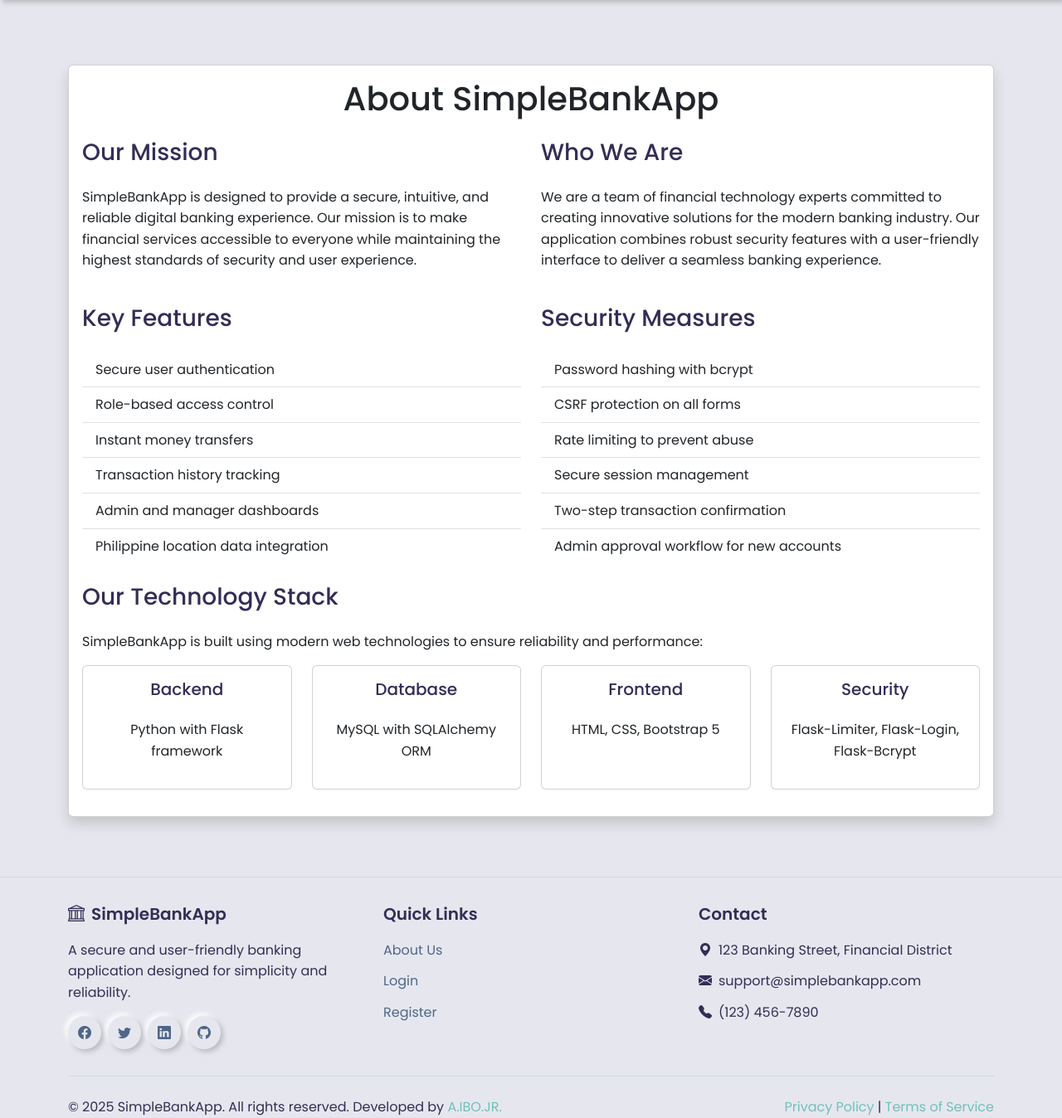
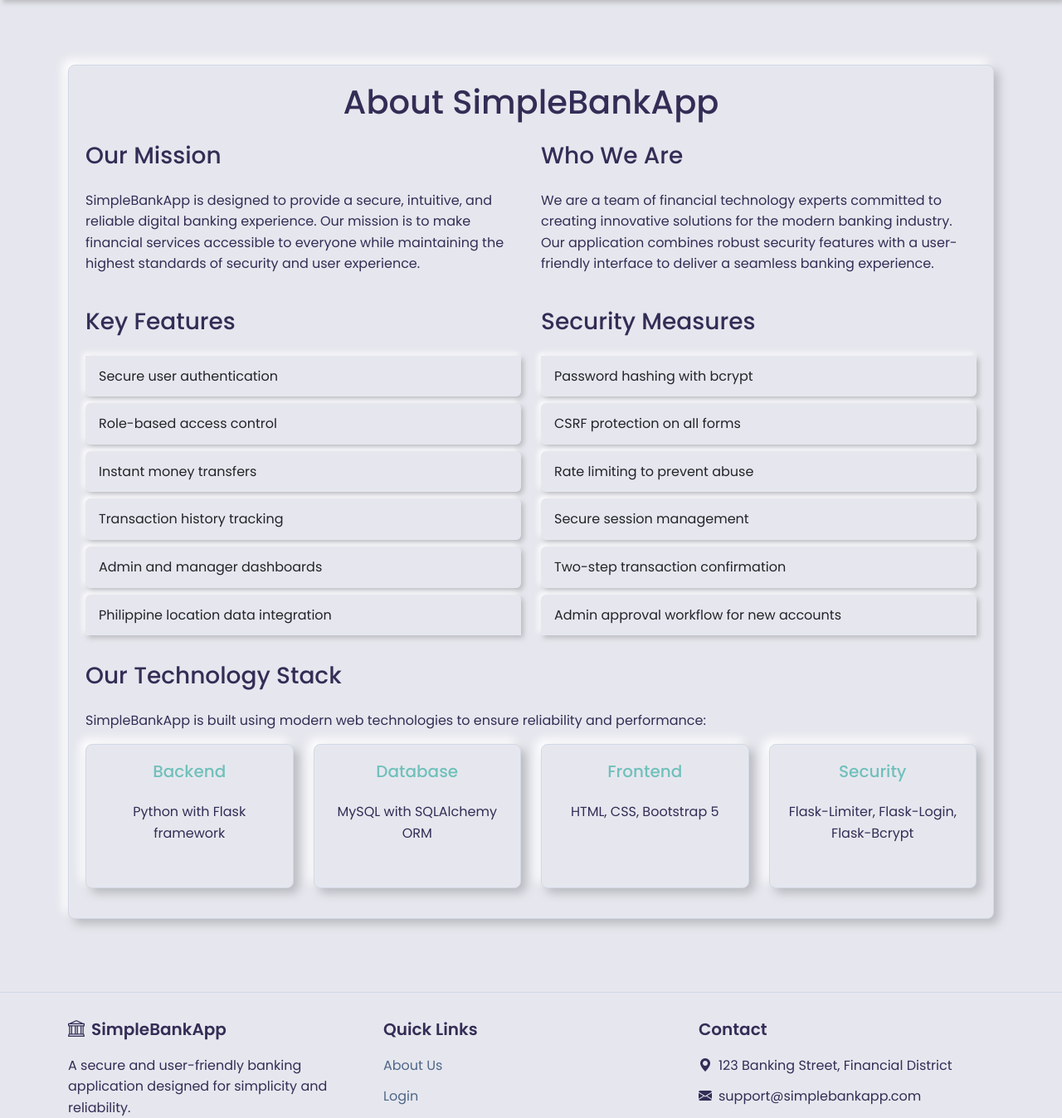
Before and after one commit to CSPC-BSCS-3B/CSEC_322_FINAL_PROJECT, a Flask app: page /about in a window 1280 px wide. Shown: the part 74-1422 px from the top of the page at 83% size. Run offline with Flask 3, Linux system fonts and the light colour scheme; parts of the project's set-up code (start-up, migrations or seed data) failed here and were passed over; some libraries are stand-ins or nearby versions.

Commit message:
Adds neumorphic UI styles and updates about page design
Introduces neumorphic card and list CSS classes for a modernized, visually cohesive interface. Refactors the about page to utilize new neumorphic elements, enhancing the presentation of features, security measures, and technology stack. Improves overall aesthetics and consistency with an updated design approach.

```diff
--- a/static/css/neumorphism.css
+++ b/static/css/neumorphism.css
@@ -236,6 +236,113 @@ a:hover {
   box-shadow: var(--neu-shadow-inset);
 }
 
+/* Neumorphic List */
+.neu-list {
+  background-color: transparent;
+}
+
+.neu-list-item {
+  background-color: var(--neu-bg);
+  border: none;
+  border-radius: var(--neu-radius-sm);
+  margin-bottom: 0.5rem;
+  padding: 0.75rem 1rem;
+  transition: all 0.3s ease;
+  box-shadow: var(--neu-shadow-small);
+}
+
+.neu-list-item:hover {
+  transform: translateY(-2px);
+  box-shadow: var(--neu-shadow);
+}
+
+/* Small card variant for tech stack */
+.neu-card-small {
+  background-color: var(--neu-bg);
+  border: none;
+  border-radius: var(--neu-radius);
+  box-shadow: var(--neu-shadow);
+  transition: all 0.3s ease;
+  padding: 0.5rem;
+}
+
+.neu-card-small:hover {
+  transform: translateY(-3px);
+  box-shadow: var(--neu-shadow-large);
+}
+
+.neu-text-primary {
+  color: var(--neu-dark);
+}
+
+.neu-text-accent {
+  color: var(--neu-accent);
+}
+
+/* Neumorphic Card - Updated with border */
+.neu-card {
+  background-color: var(--neu-bg);
+  border: 1px solid var(--neu-bg-darker);
+  border-radius: var(--neu-radius);
+  box-shadow: var(--neu-shadow);
+  transition: all 0.3s ease;
+  margin-bottom: 1.5rem; /* Match Bootstrap card margin */
+}
+
+.neu-card:hover {
+  transform: translateY(-2px);
+  box-shadow: var(--neu-shadow-md);
+}
+
+.neu-card .card-header {
+  background-color: rgba(0, 0, 0, 0.03); /* Match Bootstrap card header bg */
+  border-bottom: 1px solid var(--neu-bg-darker);
+  padding: 0.75rem 1.25rem; /* Match Bootstrap card header padding */
+}
+
+.neu-card .card-body {
+  padding: 1.25rem; /* Match Bootstrap card body padding */
+}
+
+.neu-card .card-footer {
+  background-color: rgba(0, 0, 0, 0.03);
+  border-top: 1px solid var(--neu-bg-darker);
+  padding: 0.75rem 1.25rem;
+}
+
+/* Bootstrap-Compatible Card */
+.bootstrap-card-neu {
+  position: relative;
+  display: flex;
+  flex-direction: column;
+  min-width: 0;
+  word-wrap: break-word;
+  background-color: var(--neu-bg);
+  background-clip: border-box;
+  border: 1px solid var(--neu-bg-darker);
+  border-radius: var(--neu-radius);
+  box-shadow: var(--neu-shadow);
+  margin-bottom: 1rem;
+}
+
+.bootstrap-card-neu > .card-header {
+  background-color: rgba(0, 0, 0, 0.03);
+  border-bottom: 1px solid var(--neu-bg-darker);
+  padding: 0.75rem 1.25rem;
+  margin-bottom: 0;
+}
+
+.bootstrap-card-neu > .card-body {
+  flex: 1 1 auto;
+  padding: 1.25rem;
+}
+
+.bootstrap-card-neu > .card-footer {
+  background-color: rgba(0, 0, 0, 0.03);
+  border-top: 1px solid var(--neu-bg-darker);
+  padding: 0.75rem 1.25rem;
+}
+
 /* Responsive adjustments */
 @media (max-width: 768px) {
   .neu-navbar .nav-link {
--- a/templates/about.html
+++ b/templates/about.html
@@ -2,79 +2,79 @@
 
 {% block content %}
 <div class="container py-5">
-    <div class="card shadow">
+    <div class="bootstrap-card-neu">
         <div class="card-body">
-            <h1 class="card-title text-center mb-4">About SimpleBankApp</h1>
+            <h1 class="card-title text-center mb-4 neu-text-primary">About SimpleBankApp</h1>
 
             <div class="row mb-4">
                 <div class="col-md-6">
-                    <h3>Our Mission</h3>
+                    <h3 class="neu-text-primary">Our Mission</h3>
                     <p>SimpleBankApp is designed to provide a secure, intuitive, and reliable digital banking experience. Our mission is to make financial services accessible to everyone while maintaining the highest standards of security and user experience.</p>
                 </div>
                 <div class="col-md-6">
-                    <h3>Who We Are</h3>
+                    <h3 class="neu-text-primary">Who We Are</h3>
                     <p>We are a team of financial technology experts committed to creating innovative solutions for the modern banking industry. Our application combines robust security features with a user-friendly interface to deliver a seamless banking experience.</p>
                 </div>
             </div>
 
             <div class="row mb-4">
                 <div class="col-md-6">
-                    <h3>Key Features</h3>
-                    <ul class="list-group list-group-flush">
-                        <li class="list-group-item">Secure user authentication</li>
-                        <li class="list-group-item">Role-based access control</li>
-                        <li class="list-group-item">Instant money transfers</li>
-                        <li class="list-group-item">Transaction history tracking</li>
-                        <li class="list-group-item">Admin and manager dashboards</li>
-                        <li class="list-group-item">Philippine location data integration</li>
+                    <h3 class="neu-text-primary">Key Features</h3>
+                    <ul class="list-group list-group-flush neu-list">
+                        <li class="list-group-item neu-list-item">Secure user authentication</li>
+                        <li class="list-group-item neu-list-item">Role-based access control</li>
+                        <li class="list-group-item neu-list-item">Instant money transfers</li>
+                        <li class="list-group-item neu-list-item">Transaction history tracking</li>
+                        <li class="list-group-item neu-list-item">Admin and manager dashboards</li>
+                        <li class="list-group-item neu-list-item">Philippine location data integration</li>
                     </ul>
                 </div>
                 <div class="col-md-6">
-                    <h3>Security Measures</h3>
-                    <ul class="list-group list-group-flush">
-                        <li class="list-group-item">Password hashing with bcrypt</li>
-                        <li class="list-group-item">CSRF protection on all forms</li>
-                        <li class="list-group-item">Rate limiting to prevent abuse</li>
-                        <li class="list-group-item">Secure session management</li>
-                        <li class="list-group-item">Two-step transaction confirmation</li>
-                        <li class="list-group-item">Admin approval workflow for new accounts</li>
+                    <h3 class="neu-text-primary">Security Measures</h3>
+                    <ul class="list-group list-group-flush neu-list">
+                        <li class="list-group-item neu-list-item">Password hashing with bcrypt</li>
+                        <li class="list-group-item neu-list-item">CSRF protection on all forms</li>
+                        <li class="list-group-item neu-list-item">Rate limiting to prevent abuse</li>
+                        <li class="list-group-item neu-list-item">Secure session management</li>
+                        <li class="list-group-item neu-list-item">Two-step transaction confirmation</li>
+                        <li class="list-group-item neu-list-item">Admin approval workflow for new accounts</li>
                     </ul>
                 </div>
             </div>
 
             <div class="row">
                 <div class="col-12">
-                    <h3>Our Technology Stack</h3>
+                    <h3 class="neu-text-primary">Our Technology Stack</h3>
                     <p>SimpleBankApp is built using modern web technologies to ensure reliability and performance:</p>
                     <div class="row text-center">
                         <div class="col-md-3 mb-3">
-                            <div class="card h-100">
+                            <div class="bootstrap-card-neu h-100">
                                 <div class="card-body">
-                                    <h5>Backend</h5>
+                                    <h5 class="neu-text-accent">Backend</h5>
                                     <p>Python with Flask framework</p>
                                 </div>
                             </div>
                         </div>
                         <div class="col-md-3 mb-3">
-                            <div class="card h-100">
+                            <div class="bootstrap-card-neu h-100">
                                 <div class="card-body">
-                                    <h5>Database</h5>
+                                    <h5 class="neu-text-accent">Database</h5>
                                     <p>MySQL with SQLAlchemy ORM</p>
                                 </div>
                             </div>
                         </div>
                         <div class="col-md-3 mb-3">
-                            <div class="card h-100">
+                            <div class="bootstrap-card-neu h-100">
                                 <div class="card-body">
-                                    <h5>Frontend</h5>
+                                    <h5 class="neu-text-accent">Frontend</h5>
                                     <p>HTML, CSS, Bootstrap 5</p>
                                 </div>
                             </div>
                         </div>
                         <div class="col-md-3 mb-3">
-                            <div class="card h-100">
+                            <div class="bootstrap-card-neu h-100">
                                 <div class="card-body">
-                                    <h5>Security</h5>
+                                    <h5 class="neu-text-accent">Security</h5>
                                     <p>Flask-Limiter, Flask-Login, Flask-Bcrypt</p>
                                 </div>
                             </div>
```
